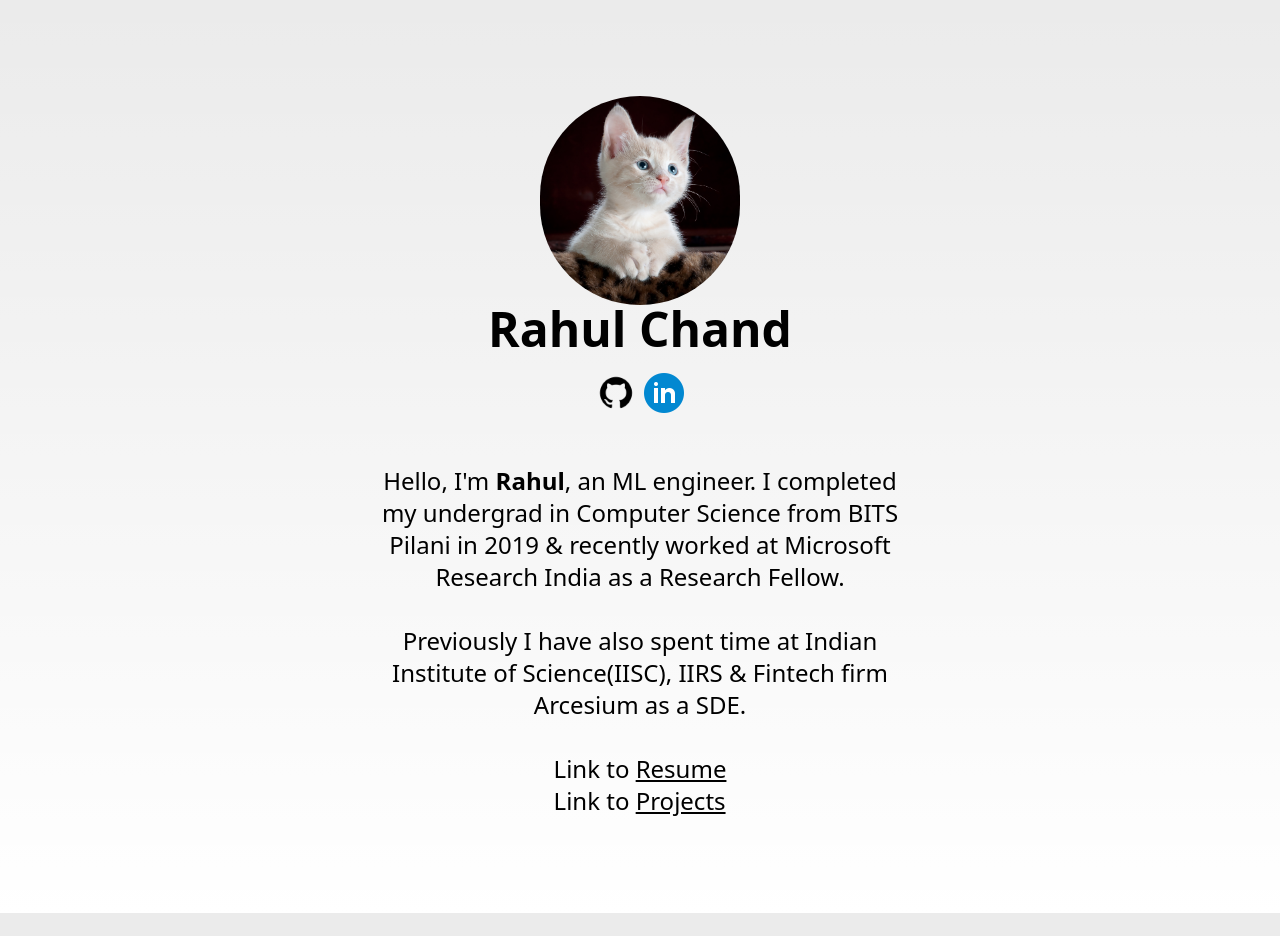
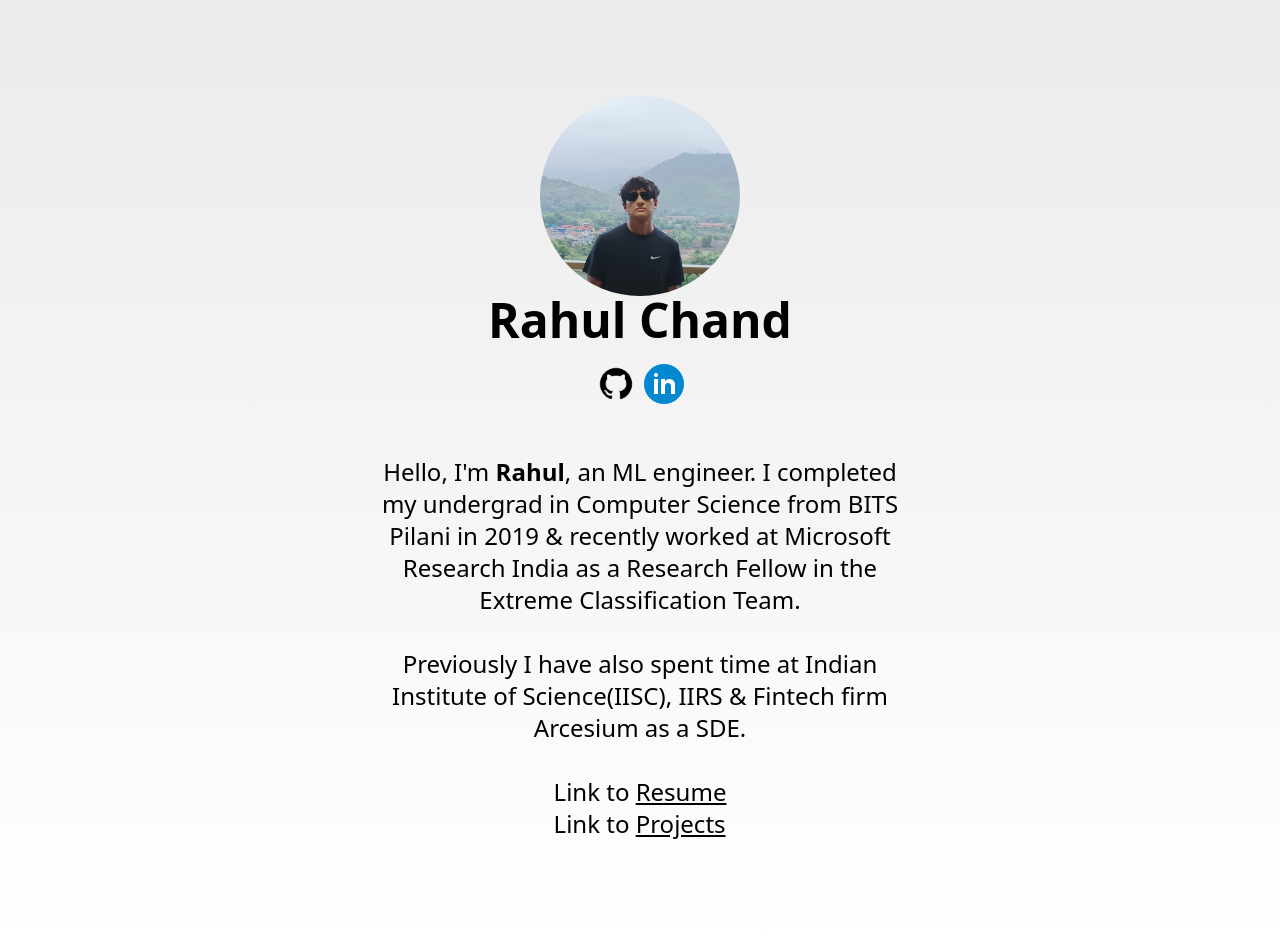
Before and after one commit to RahulSChand/rahulschand.github.io-old, a Next.js app: page / in a window 1280 px wide. Before the commit the page ends 913 px from the top, so only its background shows below. Built offline with nearby package versions, Linux system fonts and the light colour scheme.

Commit message:
image change

```diff
--- a/pages/index.tsx
+++ b/pages/index.tsx
@@ -21,7 +21,7 @@ export default function Home() {
               src="./cat.jpg"
               alt="Next.js Logo"
               width={200}
-              height={200}
+              height={150}
               style={{
                 margin: "auto",
               }}
@@ -64,7 +64,7 @@ export default function Home() {
                 Hello, I'm <span className="font-bold">Rahul</span>, an ML
                 engineer. I completed my undergrad in Computer Science from BITS
                 Pilani in 2019 & recently worked at Microsoft Research India as
-                a Research Fellow. <br></br>
+                a Research Fellow in the Extreme Classification Team. <br></br>
                 <br></br>
                 Previously I have also spent time at Indian Institute of
                 Science(IISC), IIRS & Fintech firm Arcesium as a SDE.
```
Also changed, not shown: public/cat.jpg, public/dimas.jpg (deleted).
